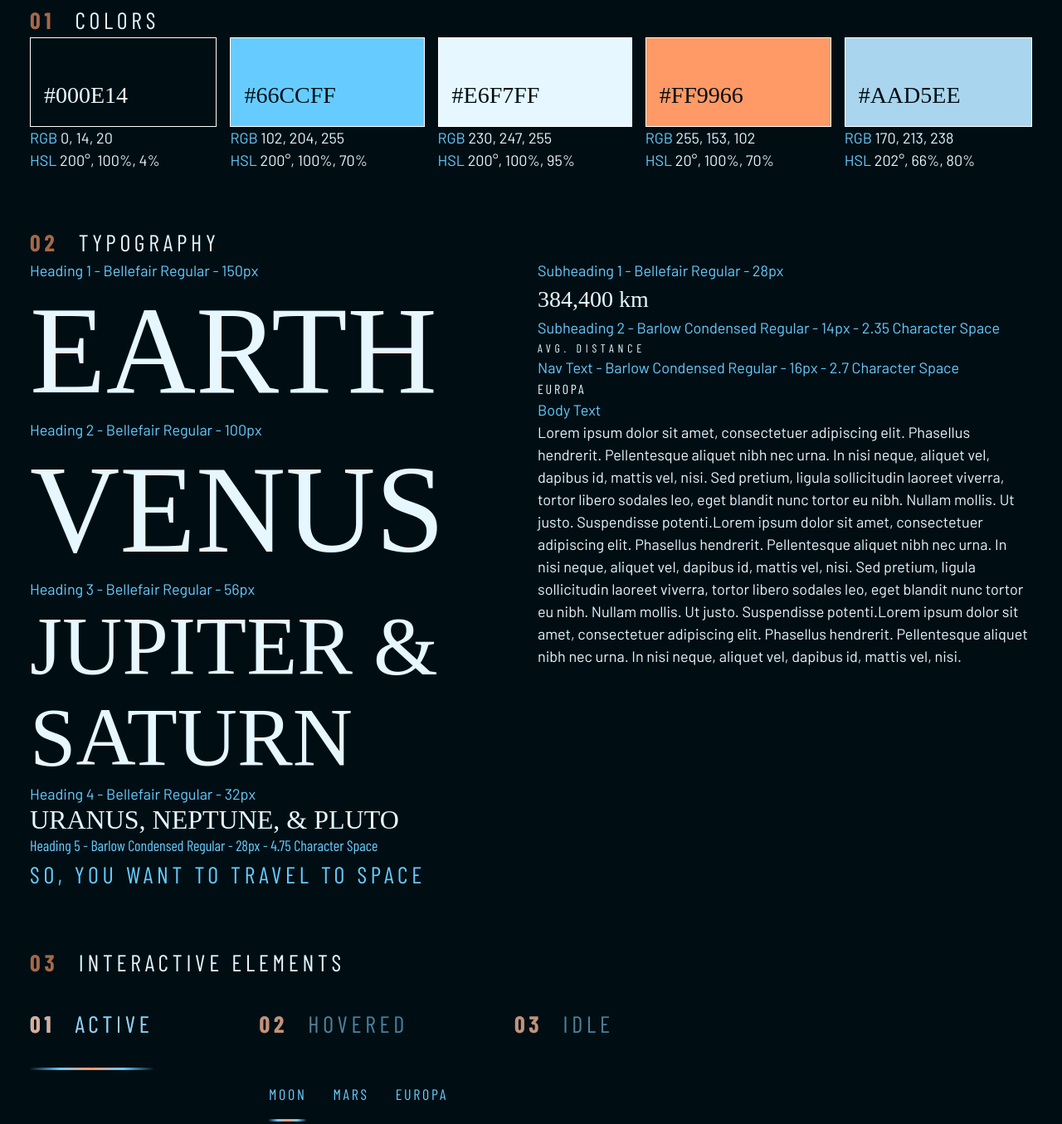
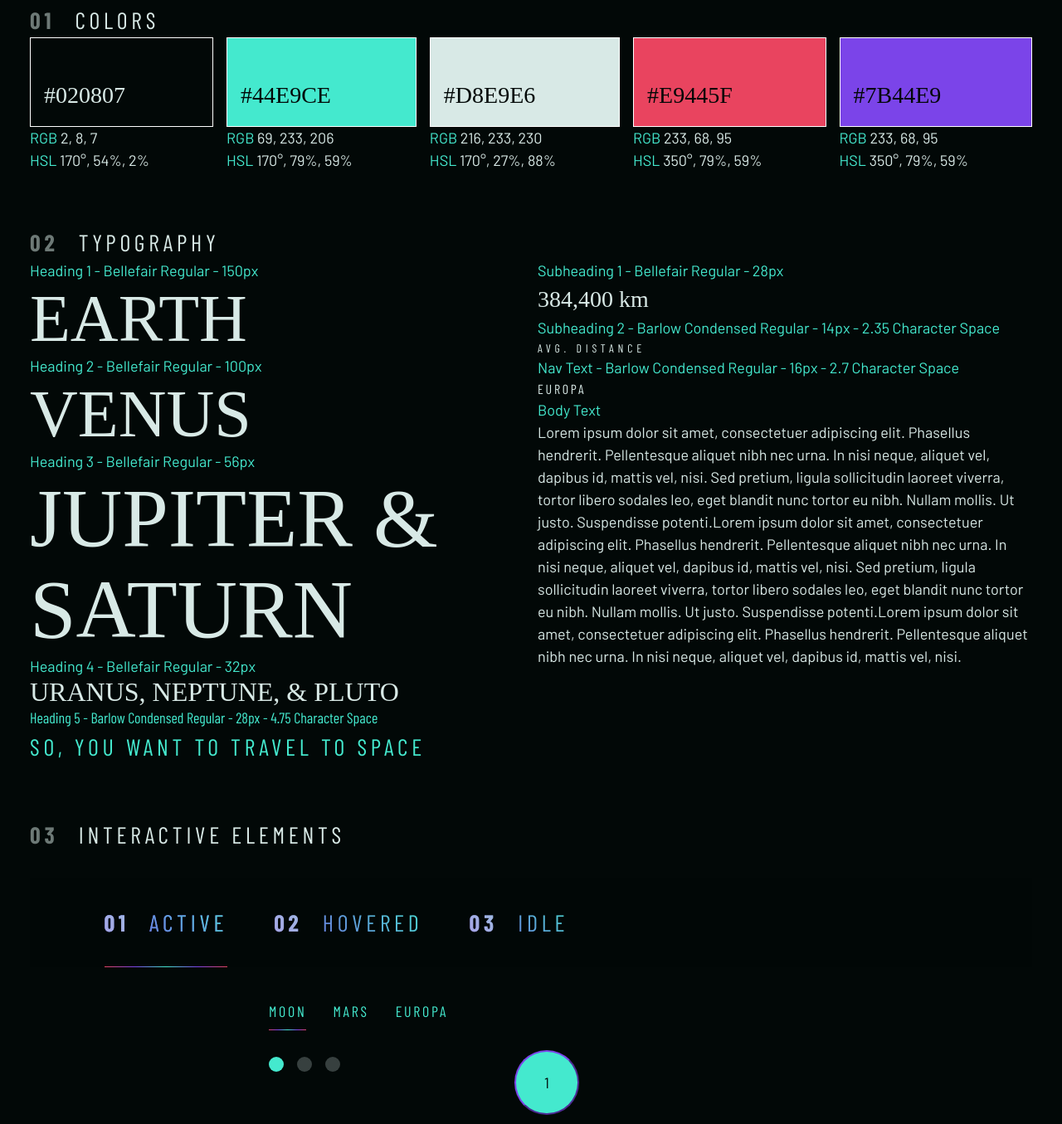
Before and after one commit to BorofskyDev/space-travel-redux, a website built with Parcel: page src/assets/designSystem/design.html in a window 1280 px wide. Shown: the part 115-1470 px from the top of the page at 83% size. Built offline with nearby package versions, Linux system fonts and the light colour scheme; a web font is replaced by a local one.

Commit message:
updated color system

```diff
--- a/src/assets/designSystem/design.html
+++ b/src/assets/designSystem/design.html
@@ -12,7 +12,7 @@
         href="https://fonts.googleapis.com/css2?family=Barlow+Condensed:wght@400;700&family=Bellefair&family=Barlow:wght@400;700&display=swap"
         rel="stylesheet" />
 
-    <link rel="stylesheet" href="design.css" />
+    <link rel="stylesheet" href="../../style.css" />
 
     <style></style>
 </head>
@@ -27,42 +27,42 @@
                 <div style="flex-grow: 1">
                     <div class="bg-dark text-white ff-serif fs-500"
                         style="padding: 3rem 1rem 1rem; border: 1px solid white">
-                        #000E14
+                        #020807
                     </div>
-                    <p><span class="text-light">RGB</span> 0, 14, 20</p>
-                    <p><span class="text-light">HSL</span> 200°, 100%, 4%</p>
+                    <p><span class="text-light">RGB</span> 2, 8, 7</p>
+                    <p><span class="text-light">HSL</span> 170°, 54%, 2%</p>
                 </div>
                 <div style="flex-grow: 1">
                     <div class="bg-light text-dark ff-serif fs-500"
                         style="padding: 3rem 1rem 1rem; border: 1px solid white">
-                        #66CCFF
+                        #44E9CE
                     </div>
-                    <p><span class="text-light">RGB</span> 102, 204, 255</p>
-                    <p><span class="text-light">HSL</span> 200°, 100%, 70%</p>
+                    <p><span class="text-light">RGB</span> 69, 233, 206</p>
+                    <p><span class="text-light">HSL</span> 170°, 79%, 59%</p>
                 </div>
                 <div style="flex-grow: 1">
                     <div class="bg-white text-dark ff-serif fs-500"
                         style="padding: 3rem 1rem 1rem; border: 1px solid white">
-                        #E6F7FF
+                        #D8E9E6
                     </div>
-                    <p><span class="text-light">RGB</span> 230, 247, 255</p>
-                    <p><span class="text-light">HSL</span> 200°, 100%, 95%</p>
+                    <p><span class="text-light">RGB</span> 216, 233, 230</p>
+                    <p><span class="text-light">HSL</span> 170°, 27%, 88%</p>
                 </div>
                 <div style="flex-grow: 1">
                     <div class="bg-accent-primary text-dark ff-serif fs-500"
                         style="padding: 3rem 1rem 1rem; border: 1px solid white">
-                        #FF9966
+                        #E9445F
                     </div>
-                    <p><span class="text-light">RGB</span> 255, 153, 102</p>
-                    <p><span class="text-light">HSL</span> 20°, 100%, 70%</p>
+                    <p><span class="text-light">RGB</span> 233, 68, 95</p>
+                    <p><span class="text-light">HSL</span> 350°, 79%, 59%</p>
                 </div>
                 <div style="flex-grow: 1">
                     <div class="bg-accent-secondary text-dark ff-serif fs-500"
                         style="padding: 3rem 1rem 1rem; border: 1px solid white">
-                        #AAD5EE
+                        #7B44E9
                     </div>
-                    <p><span class="text-light">RGB</span> 170, 213, 238</p>
-                    <p><span class="text-light">HSL</span> 202°, 66%, 80%</p>
+                    <p><span class="text-light">RGB</span> 233, 68, 95</p>
+                    <p><span class="text-light">HSL</span> 350°, 79%, 59%</p>
                 </div>
             </div>
         </section>
--- a/src/style.css
+++ b/src/style.css
@@ -6,11 +6,11 @@
 
 :root {
     /* Colors */
-    --clr-dark: 200 100% 4%;
-    --clr-light: 200 100% 70%;
-    --clr-white: 200 100% 95%;
-    --clr-accent-primary: 20 100% 70%;
-    --clr-accent-secondary: 202 66% 80%;
+    --clr-dark: 170 54% 2%;
+    --clr-light: 170 79% 59%;
+    --clr-white: 170 27% 88%;
+    --clr-accent-primary: 350 79% 59%;
+    --clr-accent-secondary: 260 79% 59%;
 
     /* Font-sizes */
     /* Mobile */
@@ -246,6 +246,14 @@ select {
     background-color: hsl(var(--clr-white))
 }
 
+.bg-accent-primary {
+    background-color: hsl(var(--clr-accent-primary));
+}
+
+.bg-accent-secondary {
+    background-color: hsl(var(--clr-accent-secondary));
+}
+
 .text-dark {
     color: hsl(var(--clr-dark))
 }
@@ -341,7 +349,7 @@ select {
 .numbered-title span {
     margin-right: .5em;
     font-weight: 700;
-    color: hsl(var(--clr-white) / .25);
+    color: hsl(var(--clr-white) / .5);
 }
 
 
@@ -352,7 +360,7 @@ select {
 
 /* text */
 .gradient-text {
-    background-image: linear-gradient(45deg, #FF99669A, #AAD5EE9A, #66CCFF9A);
+    background-image: linear-gradient(45deg, #E94560, #7C45E9, #45E9CE);
     -webkit-background-clip: text;
     background-clip: text;
     color: transparent;
@@ -363,11 +371,11 @@ select {
 
 .gradient-text:hover,
 .gradient-text:focus {
-    background-image: linear-gradient(-45deg, #FF9966, #AAD5EE, #66ccff);
+    background-image: linear-gradient(-45deg, #E94560, #7C45E9, #45E9CE);
 }
 
 .gradient-text.active {
-    background-image: linear-gradient(75deg, #66CCFF, #AAD5EE, #FF9966);
+    background-image: linear-gradient(75deg, #45E9CE, #7C45E9, #E94560);
     animation: animatedText 4s infinite alternate-reverse;
 }
 
@@ -404,14 +412,14 @@ select {
     width: calc(100% + 4px);
     height: calc(100% + 4px);
     background: linear-gradient(-50deg,
-            #66CCFF,
-            #000e14,
-            #FF9966,
-            #AAD5EE,
-            #66CCFF,
-            #000e14,
-            #FF9966,
-            #AAD5EE);
+            #45E9CE,
+            #16213E,
+            #E94560,
+            #7C45E9,
+            #45E9CE,
+            #16213E,
+            #E94560,
+            #7C45E9);
     background-size: 400%;
     border-radius: 50%;
     z-index: -1;
@@ -570,21 +578,21 @@ select {
 
 .underline-indicators>* {
     cursor: pointer;
-    padding: var(--underline-gap, 1rem) 0;
+    padding: var(--underline-gap, .5rem) 0;
     border: 0;
-    border-bottom: .2rem solid hsl(var(--clr-white) / 0);
+    border-bottom: .1rem solid hsl(var(--clr-white) / 0);
 }
 
 .underline-indicators>*:hover,
 .underline-indicators>*:focus {
-    border-image: linear-gradient(90deg, #000E14, #66CCFF, #FF9966, #66CCFF, #000E14);
+    border-image: linear-gradient(90deg, #E9445F, #7B44E9, #44E9CE, #7B44E9, #E9445F);
     border-image-slice: 1;
     ;
 }
 
 .underline-indicators>.active,
 .underline-indicators>[aria-selected='true'] {
-    border-image: linear-gradient(90deg, #000E14, #66CCFF, #FF9966, #66CCFF, #000E14);
+    border-image: linear-gradient(90deg, #E9445F, #7B44E9, #44E9CE, #7B44E9, #E9445F);
     border-image-slice: 1;
 }
 
@@ -602,11 +610,11 @@ select {
 
 .dot-indicators>*:hover,
 .dot-indicators>*:focus {
-    background-color: hsl(var(--clr-white) / .5);
+    background-color: hsl(var(--clr-accent-primary) / .5);
 }
 
 .dot-indicators>[aria-selected="true"] {
-    background-color: hsl(var(--clr-white) / 1);
+    background-color: hsl(var(--clr-light) / 1);
 }
 
 .numbers-indicators {
@@ -625,17 +633,18 @@ select {
     aspect-ratio: 1;
     background-color: hsl(var(--clr-dark) / .25);
     color: hsl(var(--clr-white) / 1);
-    border-color: hsl(var(--clr-white) / .1);
+    border-color: hsl(var(--clr-accent-secondary) );
 }
 
 .numbers-indicators>*:hover,
 .numbers-indicators>*:focus {
-    border-color: hsl(var(--clr-white) / .5);
+    border-color: hsl(var(--clr-accent-primary) / .75);
+    box-shadow: 1px 5px 5px hsl(var(--clr-accent-primary))
 }
 
 .numbers-indicators>[aria-selected="true"] {
-    background-color: hsl(var(--clr-white) / 1);
-    color: hsl(var(--clr-dark))
+    background-color: hsl(var(--clr-light) / 1);
+    color: hsl(var(--clr-dark));
 }
 
 /********************/
```
Also changed, not shown: src/index.html (+2 -2 lines).
